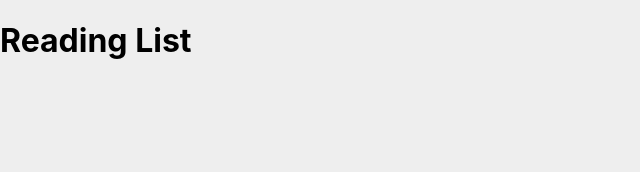
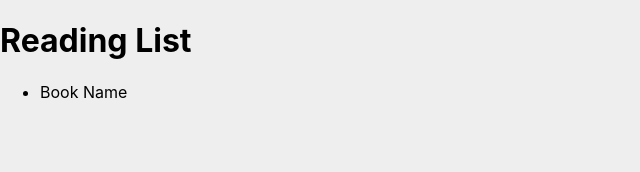
Before and after one commit to adetiamarhadi/graphql-playlist-client, a React (Create React App) app: page / in a window 1280 px wide. Shown: the top 172 px of the page, without its empty margins (0-640 px from the left). Built offline with nearby package versions, Linux system fonts and the light colour scheme.

Commit message:
book list component

```diff
--- a/src/App.js
+++ b/src/App.js
@@ -1,10 +1,12 @@
 // import logo from './logo.svg';
 // import './App.css';
+import BookList from './components/BookList';
 
 function App() {
   return (
     <div id="main">
       <h1>Reading List</h1>
+      <BookList/>
     </div>
   );
 }
--- /dev/null
+++ b/src/components/BookList.js
@@ -0,0 +1,11 @@
+function BookList() {
+    return (
+        <div>
+            <ul id="book-list">
+                <li>Book Name</li>
+            </ul>
+        </div>
+    );
+}
+
+export default BookList;
```
